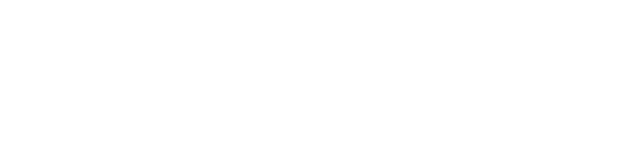
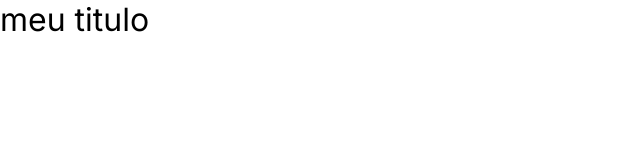
Before and after one commit to hvictorianunes/CodeEasy, a plain HTML site: page index.html in a window 1280 px wide. Shown: the whole page, without its empty margins (0-640 px from the left). Drawn offline with Linux system fonts and the light colour scheme.

Commit message:
✨ feat: Add Inter font

```diff
--- /dev/null
+++ b/assets/css/styles.css
@@ -0,0 +1,9 @@
+@import url('https://fonts.googleapis.com/css2?family=Inter:wght@100..900&display=swap');
+
+*, *::before, *::after {
+    font-family: "Inter", "sans-serif";
+    font-weight: normal;
+    box-sizing: border-box;
+    margin: 0;
+    scroll-behavior: smooth;
+}
--- a/index.html
+++ b/index.html
@@ -5,10 +5,11 @@
     <meta charset="UTF-8">
     <meta name="viewport" content="width=device-width, initial-scale=1.0">
     <title>CodeEasy</title>
+    <link rel="stylesheet" href="assets/css/styles.css">
 </head>
 
 <body>
-
+    <h1>meu titulo</h1>
 </body>
 
 </html>
```
